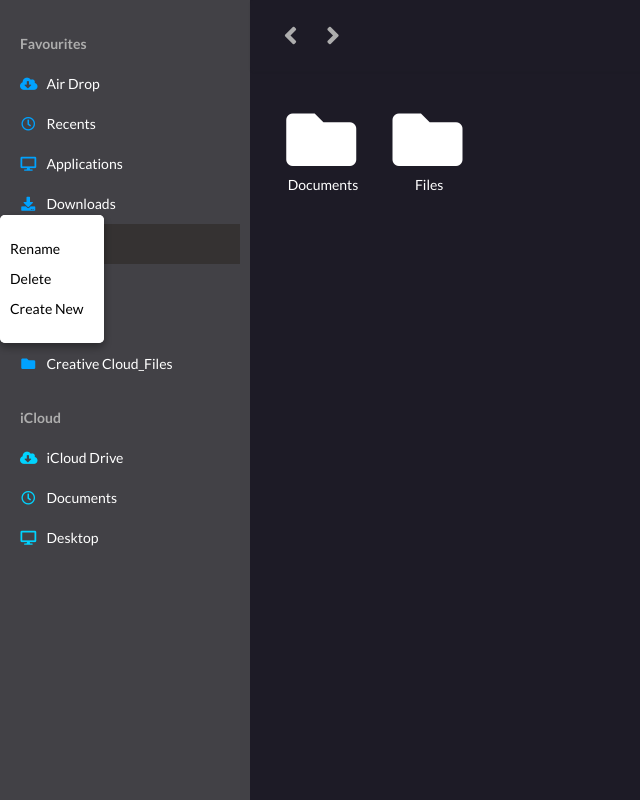
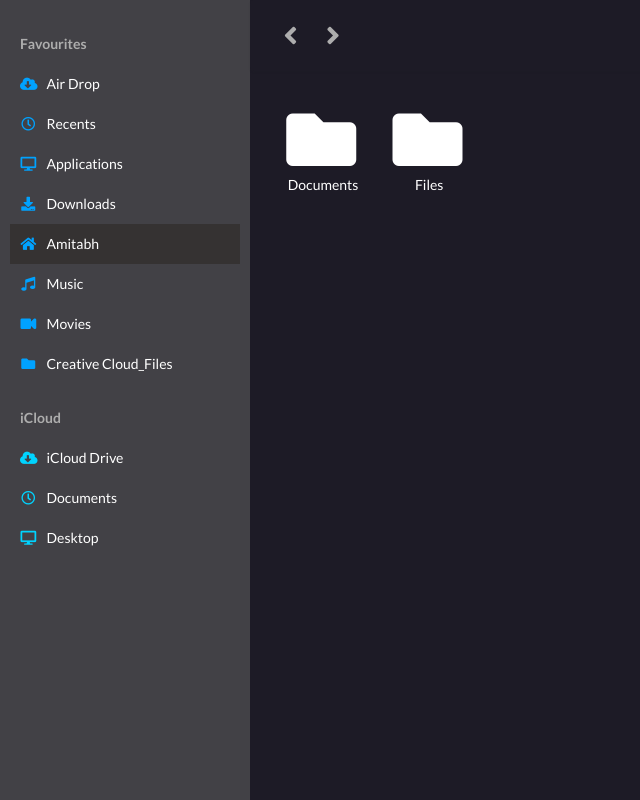
Before and after one commit to Blade365z/file-explorer, a React (Create React App) app: page / in a window 1280 px wide. Shown: the whole page, without its empty margins (0-640 px from the left). Built offline with nearby package versions, Linux system fonts and the light colour scheme.

Commit message:
Menu Open/Close logic added

```diff
--- a/src/components/Explorer.js
+++ b/src/components/Explorer.js
@@ -22,11 +22,17 @@ const Explorer = (props) => {
     }
     useEffect(() => {
         setDirList(props.directories);
+
     }, [props.directories])
+    useEffect(() => {
+        document.addEventListener('click', function () {
+            setShowMenu(false);
+        })
+    })
     return (
         <div className="explorer">
             { DirList && Object.entries(DirList).map((name, value) => {
-                return <div key={name}>    <div  className="folder-large"
+                return <div key={name}>    <div className="folder-large"
                     draggable
                     onClick={() => { handleFolderClick(name[0]) }}
                     onDragStart={(e) => { props.dragStartHandler(e, name[0]) }}
@@ -35,16 +41,16 @@ const Explorer = (props) => {
                     onDragEnd={(e) => { props.dragEndHandler(e, name[0]) }}
                     onDragLeave={(e) => { props.dragLeaveHandle(e, name[0]) }}>
 
-                    <i onContextMenu={(e) => { openContextMenu(e)}}  ref={outerRef} style={{ marginTop: '10px' }} className={name[0] === props.DraggedOverIcon ? "folder open icon" : "folder icon"}></i>
+                    <i onContextMenu={(e) => { openContextMenu(e) }} ref={outerRef} style={{ marginTop: '10px' }} className={name[0] === props.DraggedOverIcon ? "folder open icon" : "folder icon"}></i>
                     <div className="folder-name">
                         {DirList[name[0]]['name']}
                     </div>
 
                 </div>
-                  <div className="menu" style={{top:MenuY+5,left:MenuX,position:'absolute',backgroundColor:'#FFFF',color:'black'}}>
+                    {showMenu && <div className="menu" style={{ top: MenuY + 5, left: MenuX, position: 'absolute', backgroundColor: '#FFFF', color: 'black' }}>
                         <ul className="context-menu">
-                            <li className="item">
-                                Rename
+                            <li className="item" onClick={()=>{console.log(name[0])}}>
+                                Rename...
                             </li>
                             <li className="item">
                                 Delete
@@ -53,7 +59,7 @@ const Explorer = (props) => {
                                 Create New
                             </li>
                         </ul>
-                  </div>
+                    </div>}
                 </div>
             })}
 
```
